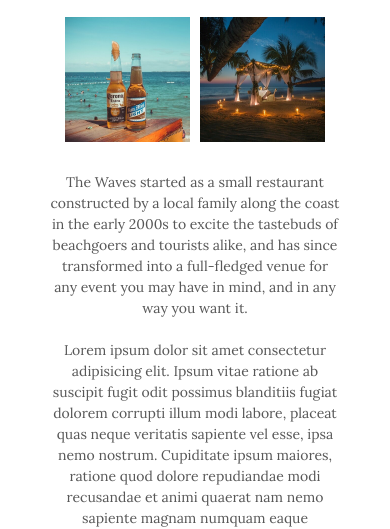
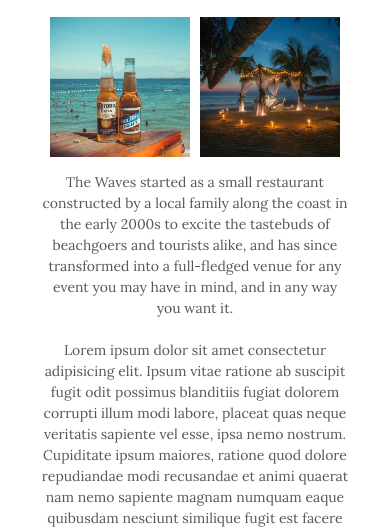
Before and after one commit to onecarlosmunoz/thewaves_static_website, a plain HTML site: page about.html in a window 390 px wide. Shown: the part 318-847 px from the top of the page. Drawn offline with nearby package versions, Linux system fonts and the light colour scheme; a web font is replaced by a local one.

Commit message:
Changes to styling in about section (image sizing)

```diff
--- a/css/style.css
+++ b/css/style.css
@@ -1549,6 +1549,10 @@ ul {
     padding-bottom: 10px;
   }
 
+  .double-images {
+    margin-bottom: 15px;
+  }
+
   .double-images img {
     width: 200px;
   }
@@ -1612,7 +1616,7 @@ ul {
   }
 
   .container-50 {
-    width: 310px;
+    width: 360px;
   }
 
   #home-showcase {
@@ -1736,7 +1740,7 @@ ul {
   }
 
   .double-images img {
-    width: 125px;
+    width: 160px;
   }
 
   .staff-container .box {
@@ -1807,3 +1811,23 @@ ul {
     text-align: center;
   }
 }
+
+@media(max-width:400px) {
+  .container-50 {
+    width: 330px;
+  }
+
+  .double-images img {
+    width: 140px;
+  }
+}
+
+@media(max-width:350px) {
+  .container-50 {
+    width: 290px;
+  }
+
+  .double-images img {
+    width: 120px;
+  }
+}
```
